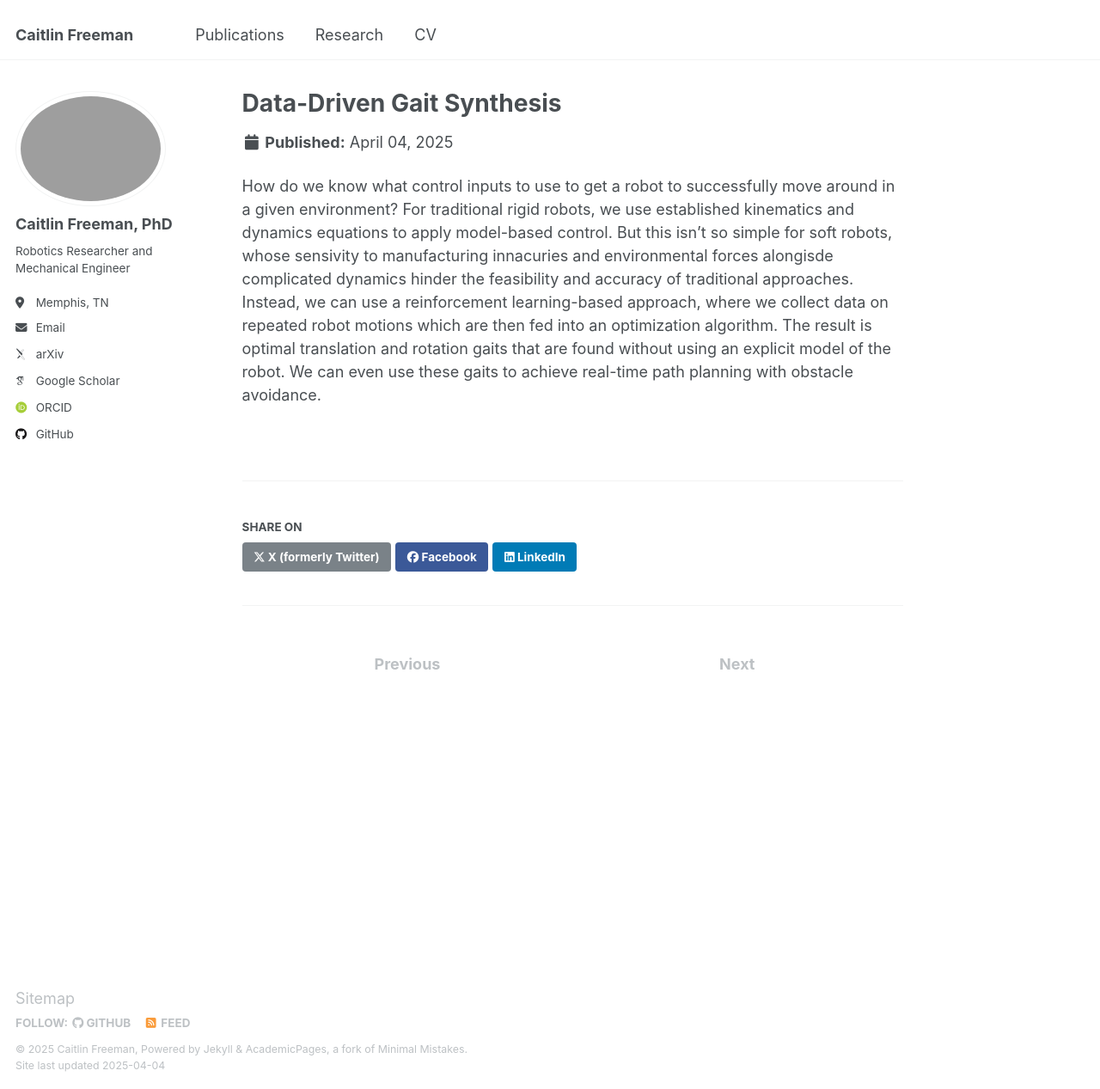
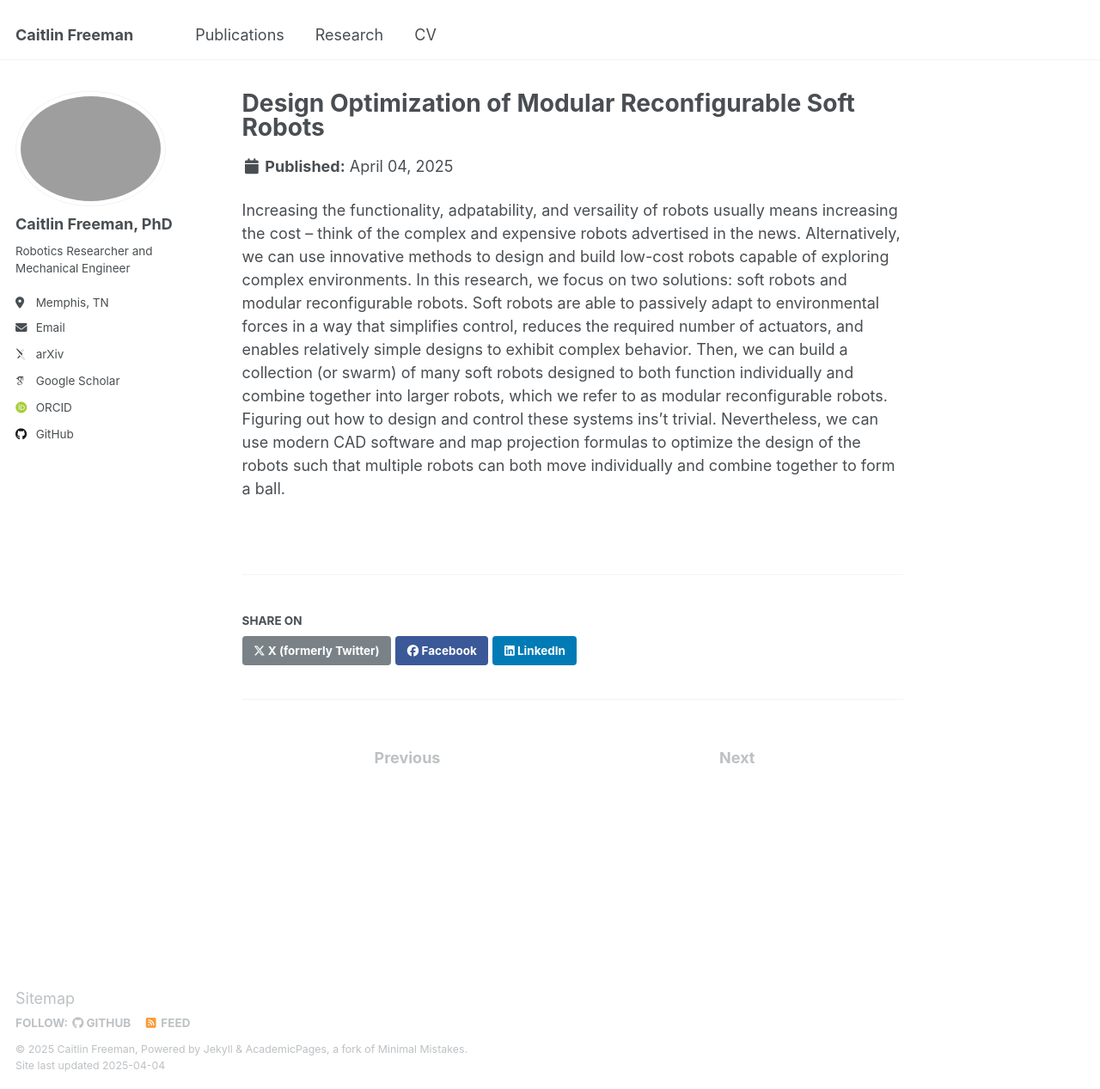
Before and after one commit to clfreeman7/clfreeman7.github.io, a Jekyll site: the page built from _portfolio/portfolio-2.md, in a window 1280 px wide and 1267 px high. Shown: the whole window at 86% size. Built offline with Jekyll 4.4.1, drawn with Linux system fonts in a browser that asks for light colours; some web fonts are replaced.

Commit message:
Updated research

```diff
--- a/_portfolio/portfolio-2.md
+++ b/_portfolio/portfolio-2.md
@@ -1,7 +1,7 @@
 ---
-title: "Data-Driven Gait Synthesis"
-excerpt: "How do we know what control inputs to use to get a robot to successfully move around in a given environment? For traditional rigid robots, we use established kinematics and dynamics equations to apply model-based control. But this isn't so simple for soft robots, whose sensivity to manufacturing innacuries and environmental forces alongisde complicated dynamics hinder the feasibility and accuracy of traditional approaches. Instead, we can use a reinforcement learning-based approach, where we collect data on repeated robot motions which are then fed into an optimization algorithm. The result is optimal translation and rotation gaits that are found without using an explicit model of the robot. We can even use these gaits to achieve real-time path planning with obstacle avoidance.  1<br/><img src='/images/robot_translation.gif'>"
+title: "Design Optimization of Modular Reconfigurable Soft Robots"
+excerpt: "Increasing the functionality, adpatability, and versaility of robots usually means increasing the cost -- think of the complex and expensive robots advertised in the news. Alternatively, we can use innovative methods to design and build low-cost robots capable of exploring complex environments. In this research, we focus on two solutions: soft robots and modular reconfigurable robots. Soft robots are able to passively adapt to environmental forces in a way that simplifies control, reduces the required number of actuators, and enables relatively simple designs to exhibit complex behavior. Then, we can build a collection (or swarm) of many soft robots designed to both function individually and combine together into larger robots, which we refer to as modular reconfigurable robots. Figuring out how to design and control these systems ins't trivial. Nevertheless, we can use modern CAD software and map projection formulas to optimize the design of the robots such that multiple robots can both move individually and combine together to form a ball.   <br/><img src='/images/robot_translation.gif'>"
 collection: portfolio
 ---
 
-How do we know what control inputs to use to get a robot to successfully move around in a given environment? For traditional rigid robots, we use established kinematics and dynamics equations to apply model-based control. But this isn't so simple for soft robots, whose sensivity to manufacturing innacuries and environmental forces alongisde complicated dynamics hinder the feasibility and accuracy of traditional approaches. Instead, we can use a reinforcement learning-based approach, where we collect data on repeated robot motions which are then fed into an optimization algorithm. The result is optimal translation and rotation gaits that are found without using an explicit model of the robot. We can even use these gaits to achieve real-time path planning with obstacle avoidance.
+Increasing the functionality, adpatability, and versaility of robots usually means increasing the cost -- think of the complex and expensive robots advertised in the news. Alternatively, we can use innovative methods to design and build low-cost robots capable of exploring complex environments. In this research, we focus on two solutions: soft robots and modular reconfigurable robots. Soft robots are able to passively adapt to environmental forces in a way that simplifies control, reduces the required number of actuators, and enables relatively simple designs to exhibit complex behavior. Then, we can build a collection (or swarm) of many soft robots designed to both function individually and combine together into larger robots, which we refer to as modular reconfigurable robots. Figuring out how to design and control these systems ins't trivial. Nevertheless, we can use modern CAD software and map projection formulas to optimize the design of the robots such that multiple robots can both move individually and combine together to form a ball.
```
Also changed, not shown: _portfolio/portfolio-1.md (+1 -1 lines).
